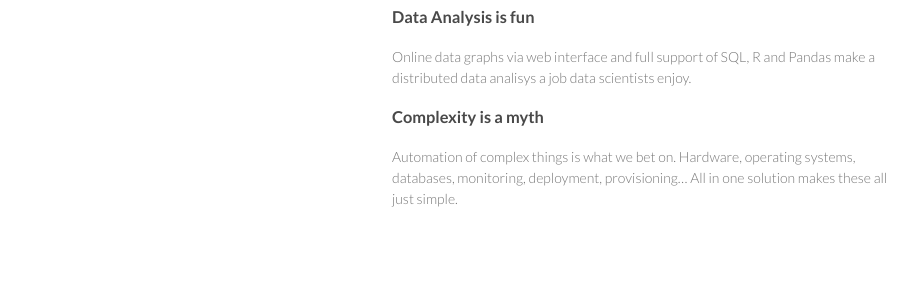
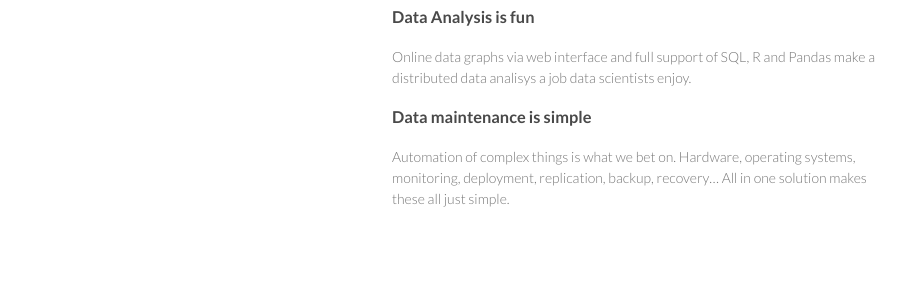
Before and after one commit to shardsio/shardsio.github.io, a Jekyll site: the page built from index.md, in a window 1280 px wide. Shown: the part 181-481 px from the top of the page, without its empty margins (178-1095 px from the left). Built offline with Jekyll 4.4.1, drawn with Linux system fonts in a browser that asks for light colours.

Commit message:
index edit

```diff
--- a/index.md
+++ b/index.md
@@ -11,8 +11,8 @@ Building data warehouses up to hundreds of terabytes is what we aim at.
 
 Online data graphs via web interface and full support of SQL, R and Pandas make a distributed data analisys a job data scientists enjoy.
 
-### Complexity is a myth
+### Data maintenance is simple
 
 Automation of complex things is what we bet on.
-Hardware, operating systems, databases, monitoring, deployment, provisioning...
+Hardware, operating systems, monitoring, deployment, replication, backup, recovery...
 All in one solution makes these all just simple.
```
